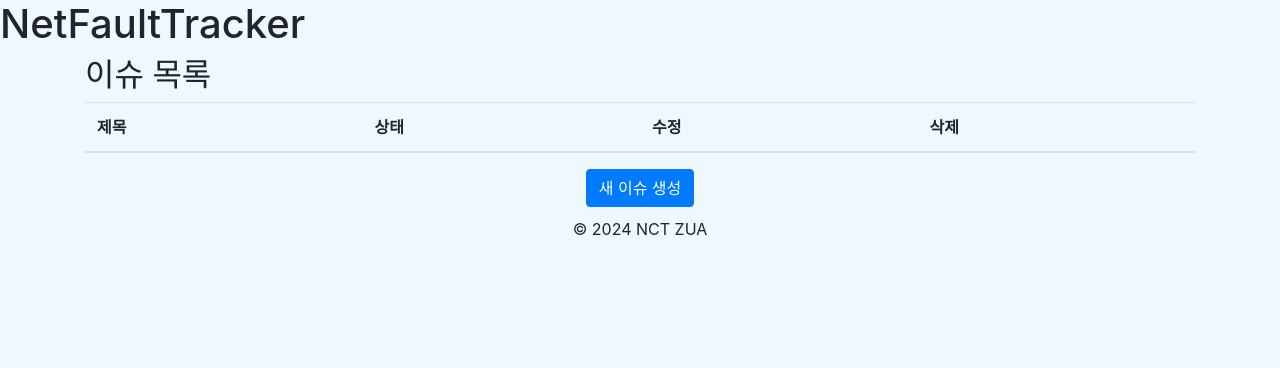
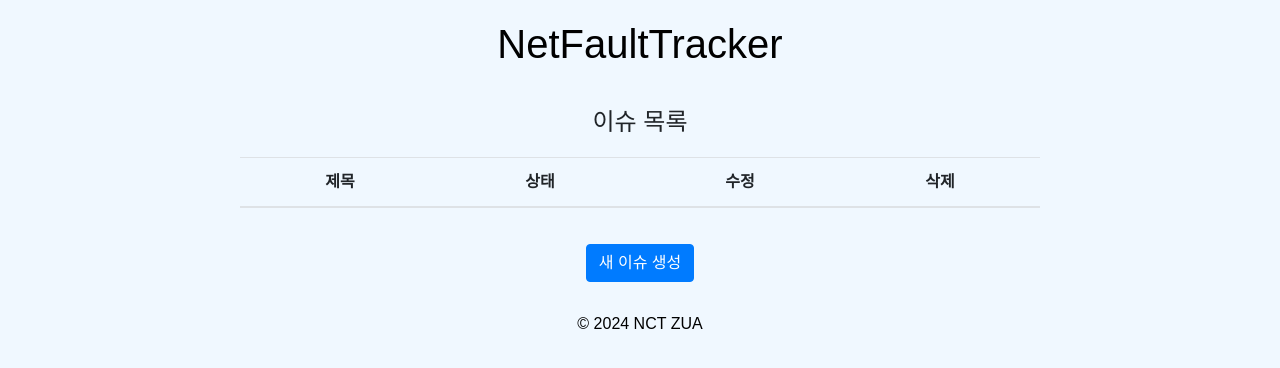
Before and after one commit to DevZua/NetFaultTracker, a Spring Boot app: page /templates/issues/list.html in a window 1280 px wide. Shown: the top 368 px of the page. Run offline with Spring Boot 4, Linux system fonts and the light colour scheme; a user stored in the database is signed in; lists and menus that the app fills with data are empty; some of the project's set-up classes (security, data sources, template engines, error pages and the like) are left out, and stand-ins take their place.

Commit message:
list.html CSS 적용

```diff
--- a/src/main/resources/static/templates/issues/list.html
+++ b/src/main/resources/static/templates/issues/list.html
@@ -3,17 +3,45 @@
 <head>
     <meta charset="UTF-8">
     <meta name="viewport" content="width=device-width, initial-scale=1.0">
-    <title>이슈 목록</title> <!-- 'Issue List'을 '이슈 목록'으로 변경 -->
-    <link rel="stylesheet" href="https://stackpath.bootstrapcdn.com/bootstrap/4.5.2/css/bootstrap.min.css"> <!-- Bootstrap CSS 링크 -->
-    <script src="/js/router.js"></script> <!-- JavaScript 파일 포함 -->
+    <title>이슈 목록</title>
+    <link rel="stylesheet" href="https://stackpath.bootstrapcdn.com/bootstrap/4.5.2/css/bootstrap.min.css">
+    <script src="/js/router.js"></script>
 
     <style>
         body {
-            background-color: #f0f8ff; /* 구름색깔 배경 (하늘색) */
+            font-family: Arial, sans-serif;
+            background-color: #f0f8ff; /* 부드러운 배경색 (하늘색) */
+            margin: 0;
+            padding: 0;
+        }
+        header {
+            color: black; /* 검은색으로 변경 */
+            padding: 20px;
+            text-align: center; /* 중앙 정렬 */
+        }
+        header h1 {
+            margin: 0;
+            color: black; /* 검은색으로 변경 */
+        }
+        main {
+            padding: 20px;
+            text-align: center; /* 중앙 정렬 */
+        }
+        h2 {
+            font-size: 24px; /* 이슈 목록 제목의 글자 크기를 줄임 */
+        }
+        .table-responsive {
+            margin: 20px auto; /* 가운데 정렬 */
+            max-width: 800px; /* 최대 폭을 800px로 조정 */
         }
         footer {
+            color: black; /* 검은색 텍스트 */
             text-align: center; /* 중앙 정렬 */
-            padding: 10px 0; /* 패딩 추가 */
+            padding: 10px 0;
+            position: relative;
+            bottom: 0;
+            width: 100%;
+            background-color: transparent; /* 배경색 제거 */
         }
     </style>
 </head>
@@ -22,15 +50,15 @@
     <h1>NetFaultTracker</h1>
 </header>
 <main class="container">
-    <h2>이슈 목록</h2> <!-- 'Issue List'을 '이슈 목록'으로 변경 -->
+    <h2>이슈 목록</h2>
     <div class="table-responsive">
         <table class="table table-striped">
             <thead>
             <tr>
-                <th>제목</th> <!-- 'Title'을 '제목'으로 변경 -->
-                <th>상태</th> <!-- 'Status'을 '상태'로 변경 -->
-                <th>수정</th> <!-- 'Edit'을 '수정'으로 변경 -->
-                <th>삭제</th> <!-- 'Delete'을 '삭제'로 변경 -->
+                <th>제목</th>
+                <th>상태</th>
+                <th>수정</th>
+                <th>삭제</th>
             </tr>
             </thead>
             <tbody id="issueTableBody">
@@ -39,11 +67,11 @@
         </table>
     </div>
     <div class="text-center">
-        <a href="/issues/create" class="btn btn-primary">새 이슈 생성</a> <!-- 'Create New Issue'을 '새 이슈 생성'으로 변경 -->
+        <a href="/issues/create" class="btn btn-primary">새 이슈 생성</a>
     </div>
 </main>
 <footer>
-    <p>© 2024 NCT ZUA</p> <!-- 푸터 내용 수정 -->
+    <p>© 2024 NCT ZUA</p>
 </footer>
 
 <!-- Bootstrap JS, Popper.js, and jQuery -->
```
Also changed, not shown: 1 other file.
